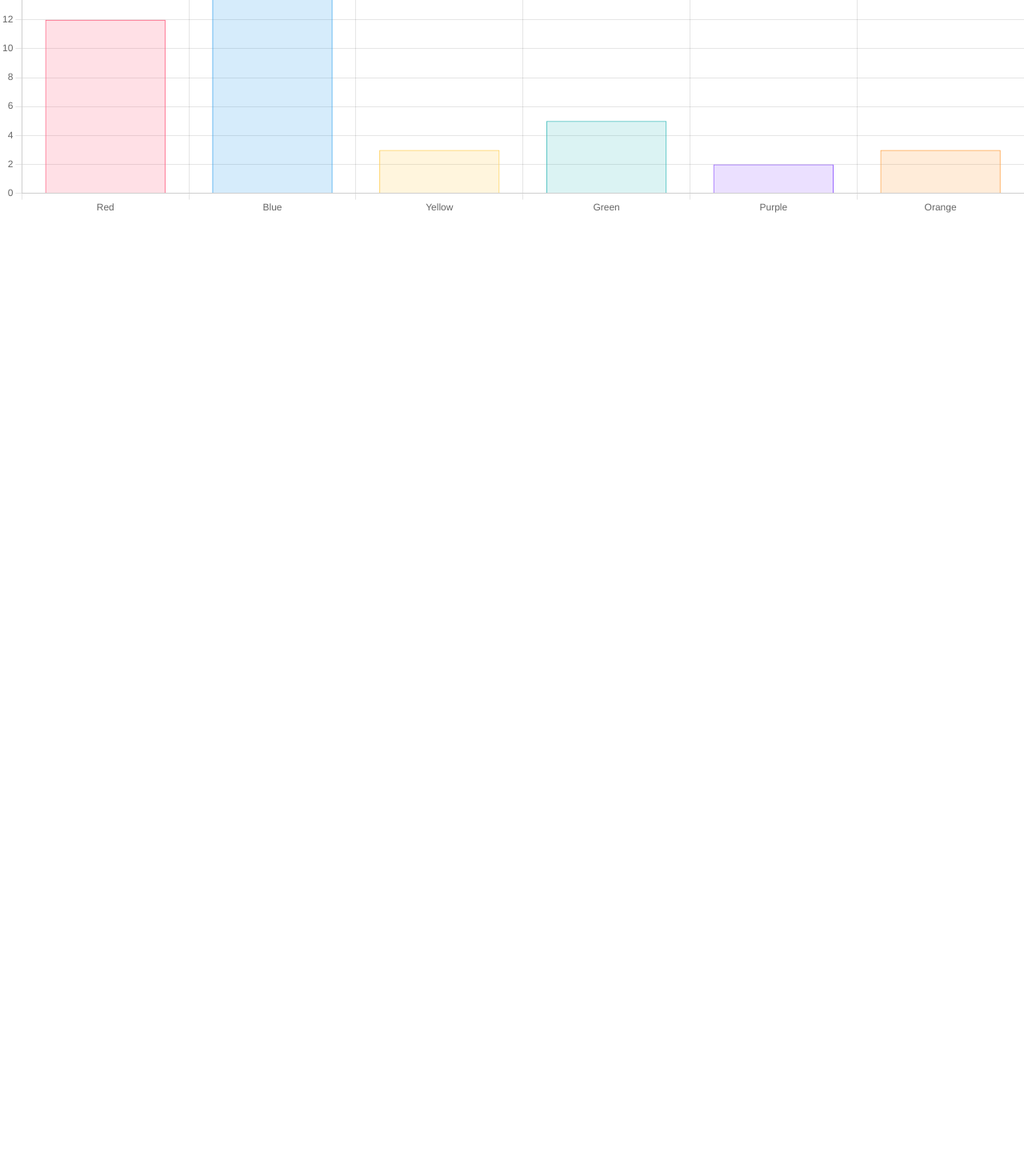
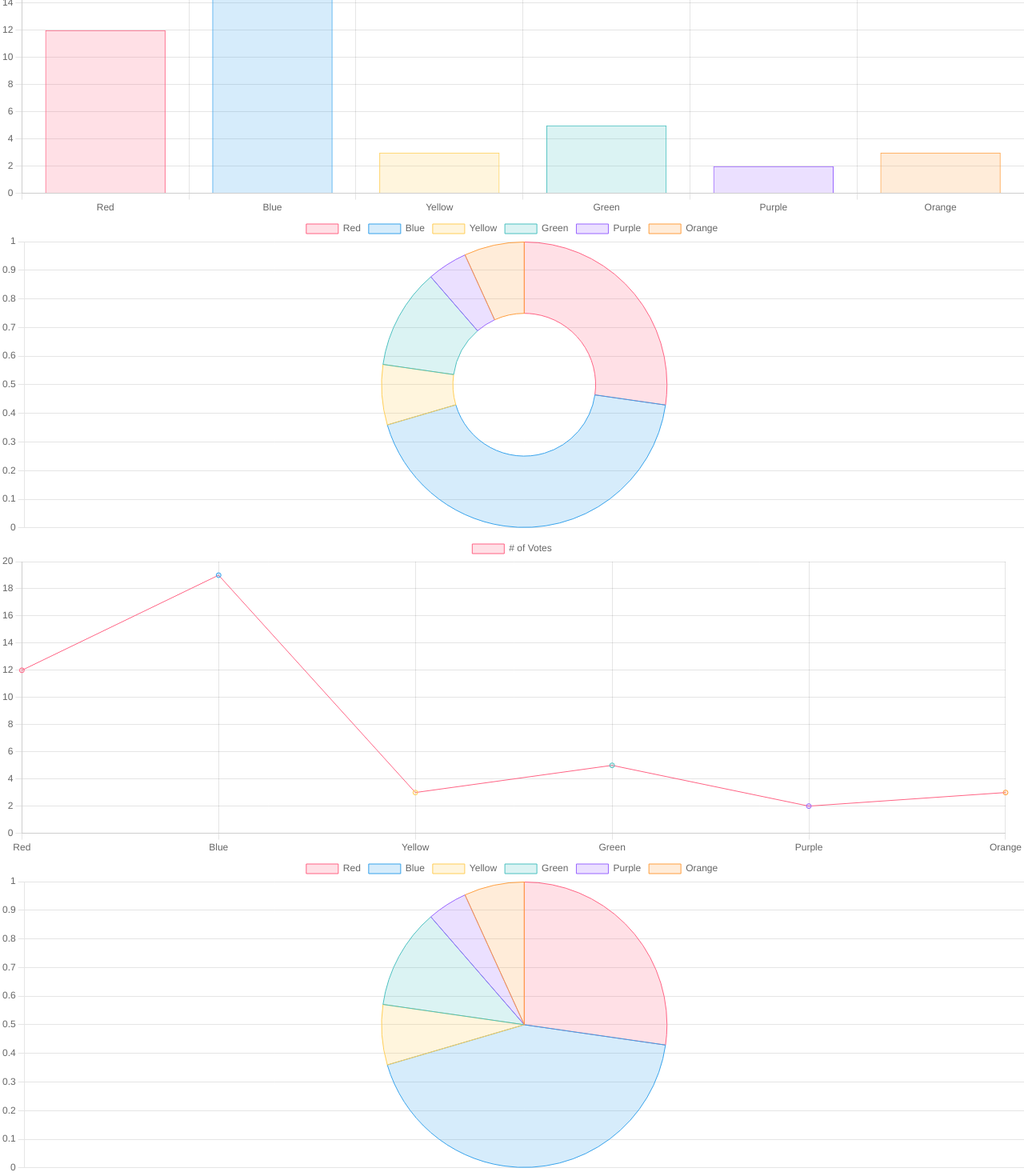
Before and after one commit to Sooshieroll/covid-tracker, a React (Create React App) app: page / in a window 1280 px wide. Shown: the part 130-1600 px from the top of the page at 80% size. Before the commit the page ends 800 px from the top, so only its background shows below. Built offline with nearby package versions, Linux system fonts and the light colour scheme.

Commit message:
feat: doughtnut, line, and pie chart components

```diff
--- a/src/App.js
+++ b/src/App.js
@@ -4,6 +4,9 @@ import React, { useEffect, useState } from 'react';
 // import setAuthToken from './utils/setAuthToken';
 import './App.css';
 import BarChart from './components/BarChart';
+import DoughnutChart from './components/DoughnutChart';
+import LineChart from './components/LineChart';
+import PieChart from './components/PieChart';
 // import { UserData } from './Data'
 
 
@@ -12,6 +15,9 @@ function App() {
   return (
     <div className="App">
       <BarChart />
+      <DoughnutChart />
+      <LineChart />
+      <PieChart />
     </div>
   );
 }
--- a/src/components/DoughnutChart.js
+++ b/src/components/DoughnutChart.js
@@ -0,0 +1,64 @@
+import React from "react"
+import { Chart as ChartJS, ArcElement, Tooltip, Legend } from 'chart.js'
+import { Doughnut } from 'react-chartjs-2'
+
+ChartJS.register(
+    ArcElement,
+    Tooltip,
+    Legend
+)
+
+const DoughnutChart = () => {
+
+    let data = {
+        labels: ['Red', 'Blue', 'Yellow', 'Green', 'Purple', 'Orange'],
+        datasets: [{
+            label: '# of Votes',
+            data: [12, 19, 3, 5, 2, 3],
+            backgroundColor: [
+                'rgba(255, 99, 132, 0.2)',
+                'rgba(54, 162, 235, 0.2)',
+                'rgba(255, 206, 86, 0.2)',
+                'rgba(75, 192, 192, 0.2)',
+                'rgba(153, 102, 255, 0.2)',
+                'rgba(255, 159, 64, 0.2)'
+            ],
+            borderColor: [
+                'rgba(255, 99, 132, 1)',
+                'rgba(54, 162, 235, 1)',
+                'rgba(255, 206, 86, 1)',
+                'rgba(75, 192, 192, 1)',
+                'rgba(153, 102, 255, 1)',
+                'rgba(255, 159, 64, 1)'
+            ],
+            borderWidth: 1
+        }]
+    }
+
+    let options = {
+        maintainAspectRatio: false,
+        scales: {
+            y: {
+                beginAtZero: true
+            }
+        },
+        legend: {
+            labels: {
+                fonstSize: 26
+            }
+        }
+    }
+
+
+    return (
+        <div>
+            <Doughnut
+                data={data}
+                height={400}
+                options={options}
+            />
+        </div>
+    )
+}
+
+export default DoughnutChart
--- a/src/components/LineChart.js
+++ b/src/components/LineChart.js
@@ -0,0 +1,65 @@
+import React from "react"
+import { Chart as ChartJS, LineElement, PointElement, CategoryScale, LinearScale } from 'chart.js'
+import { Line } from 'react-chartjs-2'
+
+ChartJS.register(
+    CategoryScale,
+    LineElement,
+    LinearScale,
+    PointElement
+)
+
+const LineChart = () => {
+
+    let data = {
+        labels: ['Red', 'Blue', 'Yellow', 'Green', 'Purple', 'Orange'],
+        datasets: [{
+            label: '# of Votes',
+            data: [12, 19, 3, 5, 2, 3],
+            backgroundColor: [
+                'rgba(255, 99, 132, 0.2)',
+                'rgba(54, 162, 235, 0.2)',
+                'rgba(255, 206, 86, 0.2)',
+                'rgba(75, 192, 192, 0.2)',
+                'rgba(153, 102, 255, 0.2)',
+                'rgba(255, 159, 64, 0.2)'
+            ],
+            borderColor: [
+                'rgba(255, 99, 132, 1)',
+                'rgba(54, 162, 235, 1)',
+                'rgba(255, 206, 86, 1)',
+                'rgba(75, 192, 192, 1)',
+                'rgba(153, 102, 255, 1)',
+                'rgba(255, 159, 64, 1)'
+            ],
+            borderWidth: 1
+        }]
+    }
+
+    let options = {
+        maintainAspectRatio: false,
+        scales: {
+            y: {
+                beginAtZero: true
+            }
+        },
+        legend: {
+            labels: {
+                fonstSize: 26
+            }
+        }
+    }
+
+
+    return (
+        <div>
+            <Line
+                data={data}
+                height={400}
+                options={options}
+            />
+        </div>
+    )
+}
+
+export default LineChart
--- a/src/components/PieChart.js
+++ b/src/components/PieChart.js
@@ -0,0 +1,64 @@
+import React from "react"
+import { Chart as ChartJS, Tooltip, Legend, ArcElement } from 'chart.js'
+import { Pie } from 'react-chartjs-2'
+
+ChartJS.register(
+    Tooltip,
+    Legend,
+    ArcElement,
+)
+
+const PieChart = () => {
+
+    let data = {
+        labels: ['Red', 'Blue', 'Yellow', 'Green', 'Purple', 'Orange'],
+        datasets: [{
+            label: '# of Votes',
+            data: [12, 19, 3, 5, 2, 3],
+            backgroundColor: [
+                'rgba(255, 99, 132, 0.2)',
+                'rgba(54, 162, 235, 0.2)',
+                'rgba(255, 206, 86, 0.2)',
+                'rgba(75, 192, 192, 0.2)',
+                'rgba(153, 102, 255, 0.2)',
+                'rgba(255, 159, 64, 0.2)'
+            ],
+            borderColor: [
+                'rgba(255, 99, 132, 1)',
+                'rgba(54, 162, 235, 1)',
+                'rgba(255, 206, 86, 1)',
+                'rgba(75, 192, 192, 1)',
+                'rgba(153, 102, 255, 1)',
+                'rgba(255, 159, 64, 1)'
+            ],
+            borderWidth: 1
+        }]
+    }
+
+    let options = {
+        maintainAspectRatio: false,
+        scales: {
+            y: {
+                beginAtZero: true
+            }
+        },
+        legend: {
+            labels: {
+                fonstSize: 26
+            }
+        }
+    }
+
+
+    return (
+        <div>
+            <Pie
+                data={data}
+                height={400}
+                options={options}
+            />
+        </div>
+    )
+}
+
+export default PieChart
```
